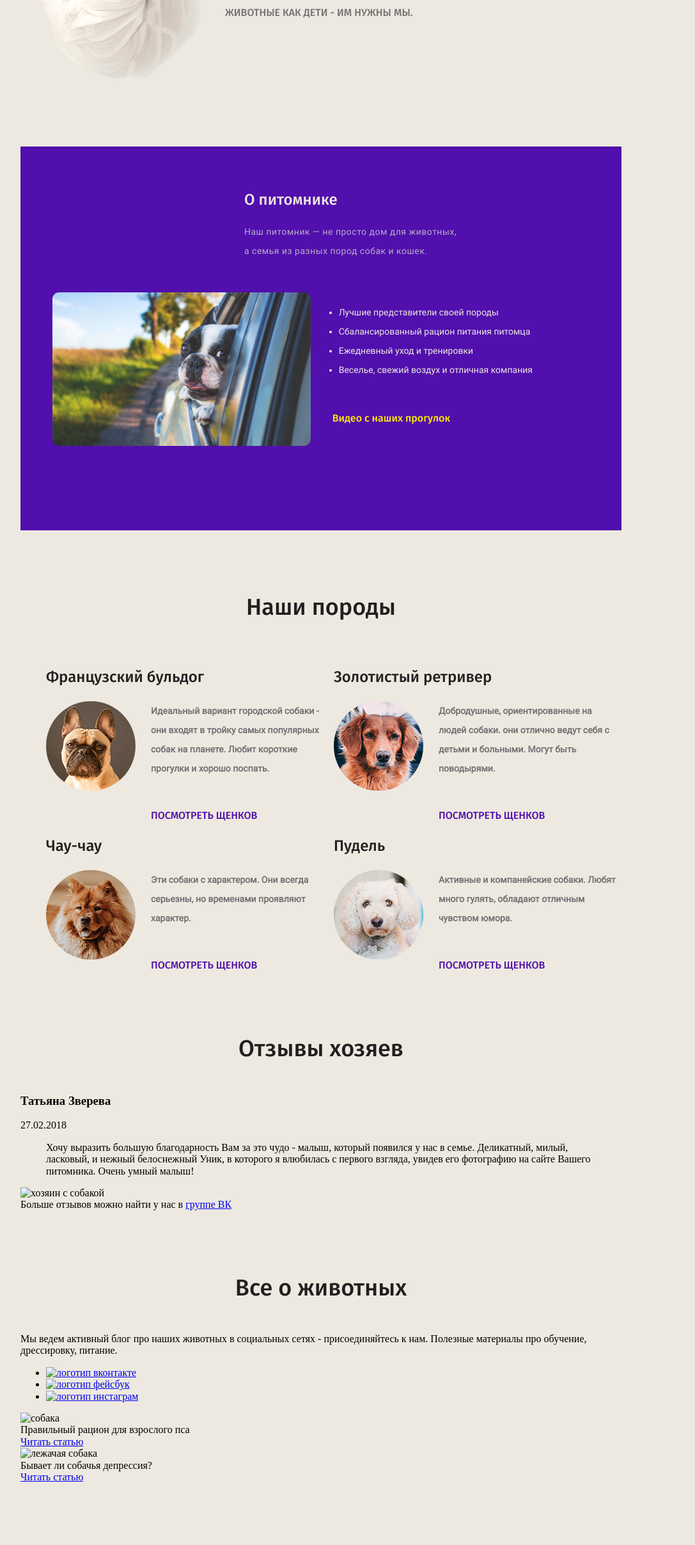
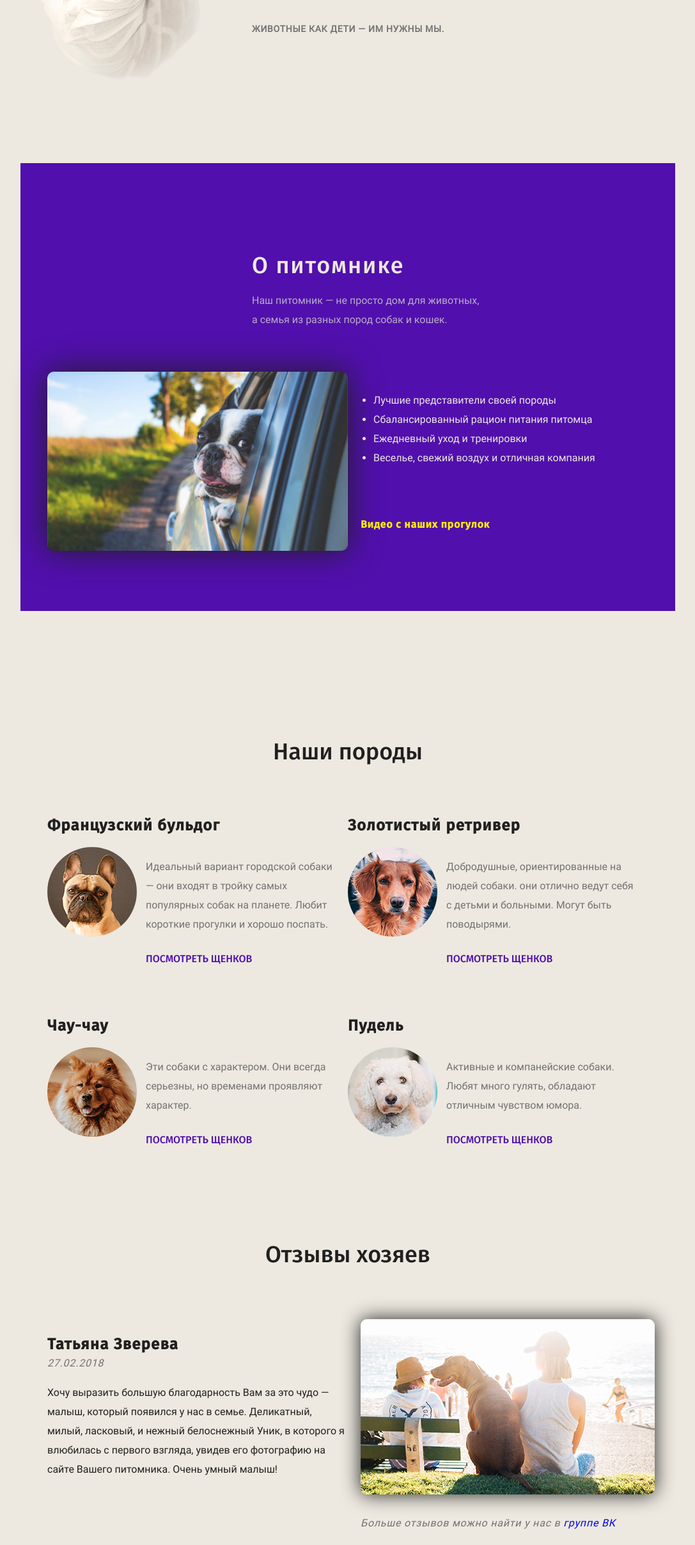
Before and after one commit to sabrinabik/epixx-pets, a plain HTML site: page index.html in a window 1280 px wide. Shown: the part 385-2800 px from the top of the page at 64% size, without its empty margins (96-1183 px from the left). Drawn offline with nearby package versions, Linux system fonts and the light colour scheme; files whose address does not match are found by name.

Commit message:
made all sections

```diff
--- a/index.html
+++ b/index.html
@@ -13,14 +13,14 @@
           <img src="images/logo_image.png" alt="логотип" class="logo_img">
           <nav class="nav_menu">
             <ul class="menu_list">
-              <li class="menu_item"><a href="#" class="menu_link">О питомнике</a></li>
-              <li class="menu_item"><a href="#" class="menu_link ">Животные</a></li>
-              <li class="menu_item"><a href="https://vk.com/topic-166537407_41021587" class="menu_link">Отзывы</a></li>
-              <li class="menu_item"><a href="#" class="menu_link">Блог</a></li>
-              <li class="menu_item"><a href="#" class="menu_link">Контакты</a></li>
+              <li class="menu_item"><a href="#about" class="menu_link">О питомнике</a></li>
+              <li class="menu_item"><a href="#breeds" class="menu_link ">Животные</a></li>
+              <li class="menu_item"><a href="#review" class="menu_link">Отзывы</a></li>
+              <li class="menu_item"><a href="#blog" class="menu_link">Блог</a></li>
+              <li class="menu_item"><a href="#contacts" class="menu_link">Контакты</a></li>
             </ul>
           </nav>
-          <a href="tel:+79252569877" class="logo_phone">+7(925)256 98 77</a>
+          <a href="tel:+79252569877" class="logo_phone">+7 (925) 256 98 77</a>
         </div>
     </header>
   <main>
@@ -29,14 +29,14 @@
         <div class="promo_heading">
           <h1 class="promo_title">
             Питомник породистых животных рядом с вашим домом</h1>
-          <p class="promo_uppertext">животные как дети - им нужны мы.</p>
+          <p class="promo_uppertext">животные как дети — им нужны мы.</p>
         </div>
       </div>
     </section>
     <section class="about">
       <div class="container">
         <div class="about_heading">
-          <h2 class="about_title">О питомнике</h2>
+          <h2 id="about" class="about_title">О питомнике</h2>
           <p class="about_title_text">Наш питомник — не просто дом для животных, а семья из разных пород собак и кошек.</p>
         </div>
         <div class="about_content">
@@ -55,13 +55,13 @@
     </section>
     <section class="breeds">
       <div class="container">
-        <h2 class="title">Наши породы</h2>
+        <h2 id="breeds" class="title">Наши породы</h2>
         <ul class="breeds_list">
           <li class="breeds_item">
             <h3 class="breeds_item_title">Французский бульдог</h3>
             <img src="./images/photo_french_bulldog.png" alt="бульдог" class="breed_img">
             <div class="breeds_item_content">
-              <p class="breed_text">Идеальный вариант городской собаки - они входят в тройку самых популярных собак на планете. Любит короткие прогулки и хорошо поспать.</p>
+              <p class="breed_text">Идеальный вариант городской собаки — они входят в тройку самых популярных собак на планете. Любит короткие прогулки и хорошо поспать.</p>
               <a href="#" class="breed_link">посмотреть щенков</a>
             </div>
           </li>
@@ -92,21 +92,19 @@
         </ul>
       </div>
     </section>
-
-
     <section class="review">
       <div class="container">
-        <h2 class="title">Отзывы хозяев</h2>
+        <h2 id="review" class="title">Отзывы хозяев</h2>
         <div class="review_content">
            <h3 class="review_heading">Татьяна Зверева</h3>
            <div class="review_time">27.02.2018</div>
-           <blockquote> Хочу выразить большую благодарность Вам за это чудо - малыш, который появился у нас в семье. Деликатный, милый, ласковый, и нежный белоснежный Уник, в которого я влюбилась с первого взгляда, увидев его фотографию на сайте Вашего питомника. Очень умный малыш!
-           </blockquote>
+           <p class="review_text"> Хочу выразить большую благодарность Вам за это чудо — малыш, который появился у нас в семье. Деликатный, милый, ласковый, и нежный белоснежный Уник, в которого я влюбилась с первого взгляда, увидев его фотографию на сайте Вашего питомника. Очень умный малыш!
+           </p>
         </div>
         <div class="review_photo">
-          <img src="images/review_image.jpg" alt="хозяин с собакой" class="review_img">
+          <img src="./images/photo_review.jpg" alt="хозяин с собакой" class="review_img">
         <div class="review_link">
-          Больше отзывов можно найти у нас в <a href="https://vk.com/topic-166537407_41021587" class="review_link_vk">группе ВК</a>
+          Больше отзывов можно найти у нас в <a href="https://vk.com/topic-166537407_41021587" class="review_link_vk" >группе ВК</a>
         </div>
         </div>
       </div>
@@ -114,23 +112,23 @@
     <section class="blog">
       <div class="container">
         <div class="blog_content">
-          <h2 class="title">Все о животных</h2>
+          <h2 id="blog" class="blog_title">Все о животных</h2>
           <p class="blog_text">Мы ведем активный блог про наших животных в социальных сетях - присоединяйтесь к нам. Полезные материалы про обучение, дрессировку, питание.</p>
-          <ul class="social_media">
-            <li class="social_media_item"><a href="https://vk.com/epixx_pets"><img src="" alt="логотип вконтакте"></a></li>
-            <li class="social_media_item"><a href="#"><img src="" alt="логотип фейсбук"></a></li>
-            <li class="social_media_item"><a href="#"><img src="" alt="логотип инстаграм"></a></li>
+          <ul class="social_media_list">
+            <li class="social_media_item"><a href="https://vk.com/epixx_pets"><img src="./images/social-icon-vk.png" alt="логотип вконтакте"></a></li>
+            <li class="social_media_item"><a href="#"><img src="./images/social-icon-facebook.png" alt="логотип фейсбук"></a></li>
+            <li class="social_media_item"><a href="#"><img src="./images/social-icon-instagram.png" alt="логотип инстаграм"></a></li>
           </ul>
         </div>
         <div class="blog_cards">
           <div class="blog_card">
-            <img src="images/card_image.jpg" alt="собака" class="card_img">
+            <img src="./images/blog_list_img_1.jpg" alt="собака" class="card_img">
             <div class="blog_card_text">Правильный рацион для взрослого пса
             </div>
             <a href="#" class="blog_card_link">Читать статью</a>
           </div>
           <div class="blog_card">
-            <img src="images/card_image.jpg" alt="лежачая собака" class="card_img">
+            <img src="./images/blog_list_img_2.jpg" alt="лежачая собака" class="card_img">
             <div class="blog_card_text">Бывает ли собачья депрессия?
             </div>
             <a href="#" class="blog_card_link">Читать статью</a>
@@ -140,7 +138,7 @@
     </section>
     <section class="contacts">
       <div class="container">
-        <h2 class="title">Контакты</h2>
+        <h2 id="contacts" class="title title_contacts">Контакты</h2>
           <div class="contacts_content">
             <h3 class="contacts_title">Адрес</h3>
             <div class="contacts_text">
@@ -148,22 +146,20 @@
             </div>
           </div>
           <div class="contacts_content">
-          <h3 class="contacts_title">Режим работы</h3>
+            <h3 class="contacts_title">e-mail</h3>
             <div class="contacts_text">
-          Каждый день с 10:00 до 22:00
+            <a href="mailto:petshelp@pets.ru" class="contacts_link">petshelp@pets.ru</a>
             </div>
           </div>
         <div class="contacts_content">
-          <h3 class="contacts_title">e-mail</h3>
-          <div class="contacts_text">
-          <a href="mailto:petshelp@pets.ru" class="contacts_email">petshelp@pets.ru</a>
-          </div>
+          <h3 class="contacts_title">Режим работы</h3>
+          <div class="contacts_text"> Каждый день с 10:00 до 22:00</div>
         </div>
         <div class="contacts_content">
           <h3 class="contacts_title">Tелефон</h3>
           <div class="contacts_text">
-            <a href="tel:+79252567896" class="contacts_phone">+7(925)256 78 96</a>
-            Мы принимаем звонки с 10:00 до 21:00
+            <a href="tel:+79252567896" class="contacts_link">+7 (925) 256 78 96</a>
+            <div class="contacts_text">Мы принимаем звонки с 10:00 до 21:00</div>
           </div>
         </div>
       </div>
@@ -171,18 +167,20 @@
   </main>
   <footer class="footer">
     <div class="container">
+      <div class="footer_container">
       <ul class="footer_menu_list">
-        <li class="footer_menu_item"><a href="#" class="menu_link">О питомнике</a></li>
-        <li class="footer_menu_item"><a href="#" class="menu_link ">Животные</a></li>
-        <li class="footer_menu_item"><a href="https://vk.com/topic-166537407_41021587" class="menu_link">Отзывы</a></li>
-        <li class="footer_menu_item"><a href="#" class="menu_link">Блог</a></li>
-        <li class="footer_menu_item"><a href="#" class="menu_link">Контакты</a></li>
+        <li class="footer_menu_item"><a href="#" class="footer_menu_link">О питомнике</a></li>
+        <li class="footer_menu_item"><a href="#" class="footer_menu_link ">Животные</a></li>
+        <li class="footer_menu_item"><a href="https://vk.com/topic-166537407_41021587" class="footer_menu_link">Отзывы</a></li>
+        <li class="footer_menu_item"><a href="#" class="footer_menu_link">Блог</a></li>
+        <li class="footer_menu_item"><a href="#" class="footer_menu_link">Контакты</a></li>
       </ul>
-      <ul class="social_media">
-            <li class="social_media_item"><a href="https://vk.com/epixx_pets"><img src="" alt="логотип вконтакте"></a></li>
-            <li class="social_media_item"><a href="#"><img src="" alt="логотип фейсбук"></a></li>
-            <li class="social_media_item"><a href="#"><img src="" alt="логотип инстаграм"></a></li>
+        <ul class="social_media_footer">
+          <li class="social_media_item_footer"><a href="https://vk.com/epixx_pets"><img src="./images/social-icon-vk.png" alt="логотип вконтакте"></a></li>
+          <li class="social_media_item_footer"><a href="#"><img src="./images/social-icon-facebook.png" alt="логотип фейсбук"></a></li>
+          <li class="social_media_item_footer"><a href="#"><img src="./images/social-icon-instagram.png" alt="логотип инстаграм"></a></li>
         </ul>
+    </div>
   </div>
   </footer>
 </div>
--- a/style/style.css
+++ b/style/style.css
@@ -25,6 +25,8 @@ body {
 .container {
   width: 940px;
   vertical-align: top;
+  margin: 0 auto;
+  font-size: 0;
 }
 .logo_img {
   display: inline-block;
@@ -35,7 +37,6 @@ body {
   font-size: 0;
   vertical-align: top;
   margin-top: 20px;
-  margin-bottom: 130px;
   margin-left: 146px;
 }
 .menu_list {
@@ -47,102 +48,117 @@ body {
 }
 .menu_link {
   display: inline-block;
-  font-size: 14px;
+  font-family: 'Roboto';
+  font-size: 16px;
+  font-style: normal;
+  line-height: 30px;
   color: #202020;
-  font-family: 'Fira Sans';
-  font-weight: 500;
-  font-style: normal;
   text-decoration: none;
+}
+.menu_link:hover {
+  color: #510fad;
 }
 .logo_phone {
   display: inline-block;
-  margin-left: 30px;
+  vertical-align: top;
+  margin-left: 20px;
+  margin-top: 20px;
+  font-family: 'Roboto';
+  font-size: 16px;
+  line-height: 30px;
+  color: #510fad;
   text-decoration: none;
-  color: #510fad;
-  font-family: 'Fira Sans';
-  font-size: 14px;
-  vertical-align: top;
-  margin-top: 20px;
 }
 .promo_heading {
   margin-left: 320px;
-  margin-right: 100px;
+  margin-right: 110px;
+  margin-top: 130px;
 }
 .promo_title{
   color: #202020;
   font-family: 'Fira Sans';
   font-weight: 500;
   font-size: 48px;
-  font-style: normal;
+  line-height: 60px;
 }
 .promo_uppertext {
-  font-family: 'Fira Sans';
-  font-weight: 500;
-  font-size: 16px;
-  font-style: normal;
+  margin-top: 50px;
+  font-family: 'Roboto';
+  font-size: 14px;
+  font-weight: 700;
   color: #737274;
   text-transform: uppercase;
+  line-height: 20px;
+  letter-spacing: 0.05em;
 }
 .about {
   background-color: #510fad;
-  width: 940px;
-  height: 600px;
+  width: 100%;
+  min-height: 700px;
   margin-top: 200px;
 }
 .about_heading {
   padding-top: 50px;
-  margin: 50px;
   text-align: left;
-  margin-left: 350px;
-  margin-right: 250px;
+  margin-left: 320px;
+  width: 38%;
 }
 .about_title {
+  margin-top: 100px;
   font-family: 'Fira Sans';
   font-weight: 500;
-  font-size: 24px;
+  font-size: 36px;
   font-style: normal;
+  line-height: 20px;
+  letter-spacing: 0.05em;
   color: #ede9e0;
 }
 .about_title_text {
   font-family: 'Roboto';
-  font-size: 14px;
-  font-style: normal;
+  font-size: 16px;
   color: #b8adc8;
   line-height: 30px;
-  letter-spacing: 0.5px;
   text-align: left;
 }
 .about_content {
-  margin-left: 50px;
   display: inline-block;
+  margin-top: 50px;
+  width: 100%;
 }
 .about_img {
   display: inline-block;
   width: 50%;
   border-radius: 10px;
+  box-shadow: 0 0 50px #202020;
 }
 .about_menu {
   display: inline-block;
-  width: 45%;
+  width: 50%;
   vertical-align: top;
-  line-height: 30px;
+  margin-top: 30px;
 }
 .about_item {
   color: #ede9e0;
   font-family: 'Roboto';
-  font-size: 14px;
-  font-style: normal;
+  font-size: 16px;
+  line-height: 30px;
 }
 .about_link {
   display: inline-block;
-  margin-top: 30px;
-  margin-left: 30px;
+  margin-top: 80px;
+  margin-left: 20px;
   font-size: 16px;
   color: #ffec00;
   font-family: 'Fira Sans';
-  font-weight: 500;
-  font-style: normal;
+  font-weight: 700;
+  letter-spacing: 0.05em;
   text-decoration: none;
+}
+.about_link:hover {
+  color: #b8adc8;
+}
+.breeds {
+  margin-top: 200px;
 }
 .title {
   color: #202020;
@@ -150,24 +166,25 @@ body {
   font-weight: 500;
   font-size: 36px;
   font-style: normal;
-  margin-top: 100px;
-  margin-bottom: 50px;
   text-align: center;
 }
 .breeds_list {
   display: inline-block;
   font-size: 0px;
+  padding: 0;
 }
 .breeds_item {
   display: inline-block;
   width: 50%;
-  font-size: 16px
+  margin: 30px 0;
+  font-size: 16px;
 }
 .breeds_item_title {
   font-size: 24px;
   font-family: 'Fira Sans';
-  font-weight: 500;
-  font-style: normal;
+  font-weight: 700;
+  line-height: 20px;
+  letter-spacing: 0.05em;
   color: #202020;
 }
 .breed_img {
@@ -175,21 +192,17 @@ body {
 }
 .breeds_item_content {
   display: inline-block;
-  width: 280px;
-  font-size: 16px;
+  width: 300px;
   vertical-align: top;
-  margin-left: 20px;
+  padding: 0 10px;
 }
 .breed_text {
+  font-family: 'Roboto';
+  font-size: 16px;
   color: #737274;
-  text-align: justify;
-  font-family: 'Roboto';
-  font-size: 14px;
-  margin-bottom: 50px;
   line-height: 30px;
-  margin-top: 0;
   text-align: left;
-  font-weight: bold;
+  margin-bottom: 30px;
 }
 .breed_link {
   text-decoration: none;
@@ -199,3 +212,216 @@ body {
   font-style: normal;
   text-transform: uppercase;
 }
+.breed_link:hover {
+  color: #737274;
+}
+.review {
+  margin-top: 120px;
+  text-align: left;
+}
+.review_content {
+  display: inline-block;
+  width: 50%;
+  margin-top: 50px;
+}
+.review_heading {
+  margin-bottom: 0;
+  font-size: 24px;
+  font-family: 'Fira Sans';
+  font-weight: 700;
+  line-height: 30px;
+  letter-spacing: 0.05em;
+  color: #202020;
+}
+.review_time {
+  font-family: 'Roboto';
+  font-style: italic;
+  font-size: 16px;
+  color: #737274;
+  line-height: 30px;
+  letter-spacing: 0.05em;
+}
+.review_text {
+  font-family: 'Roboto';
+  line-height: 30px;
+  font-size: 16px;
+  color: #202020;
+}
+.review_photo {
+  display: inline-block;
+  width: 50%;
+  margin-top: 50px;
+  vertical-align: top;
+}
+.review_img {
+  border-radius: 10px;
+  margin-left: 20px;
+  box-shadow: 0 0 30px #202020;
+}
+.review_link {
+  margin-top: 30px;
+  margin-left: 20px;
+  font-family: 'Roboto';
+  font-style: italic;
+  font-size: 16px;
+  color: #737274;
+  line-height: 30px;
+  letter-spacing: 0.05em;
+}
+.review_link_vk {
+  text-decoration: none;
+}
+.review_link_vk:hover {
+  color: #737274;
+}
+.blog {
+  background-color: #510fad;
+  margin-top: 200px;
+  min-height: 500px;
+}
+.blog_content {
+  display: inline-block;
+  width: 50%;
+  margin-top: 100px;
+  font-size: 16px;
+}
+.blog_title {
+  text-align: left;
+  font-family: 'Fira Sans';
+  font-weight: 700;
+  font-size: 36px;
+  line-height: 20px;
+  letter-spacing: 0.05em;
+  //color: #ede9e0;
+  color: #fff;
+}
+.blog_text {
+  padding-right: 20px;
+  font-family: 'Roboto';
+  line-height: 30px;
+  font-size: 16px;
+  color: #b8adc8;
+}
+.social_media_list {
+  list-style: none;
+  margin-top: 50px;
+  padding: 0;
+}
+.social_media_item {
+  display: inline-block;
+}
+.social_media_item:hover {
+
+}
+.blog_cards {
+  display: inline-block;
+  vertical-align: top;
+  margin-top: 100px;
+  width: 50%;
+}
+.blog_card {
+  display: inline-block;
+  border-radius: 10px;
+  margin-left: 15px;
+  background-color: #fff;
+  min-height: 300px;
+  padding: 0;
+  width: 220px;
+}
+.blog_card:hover {
+  box-shadow: 0 0 30px #202020;
+}
+.card_img {
+ width: 100%;
+ border-radius: 10px 10px 0 0;
+}
+.blog_card_text {
+  margin: 20px 10px 10px;
+  font-family: 'Roboto';
+  font-size: 16px;
+  color: #202020;
+  line-height: 30px;
+  letter-spacing: 0.05em;
+}
+.blog_card_link {
+  margin-left: 10px;
+  font-family: 'Fira Sans';
+  font-weight: 700;
+  font-size: 14px;
+  line-height: 30px;
+  letter-spacing: 0.05em;
+  color: #510fad;
+  text-decoration: none;
+}
+.contacts {
+  margin-top: 150px;
+}
+.title_contacts {
+  text-align: left;
+}
+.footer_container{
+  margin-left: -42px;
+  margin-right: -42px;
+}
+.contacts_content {
+  display: inline-block;
+  width: 50%;
+  margin-bottom: 20px;
+  vertical-align: top;
+}
+.contacts_title {
+  font-family: 'Fira Sans';
+  font-weight: 500;
+  font-size: 14px;
+  font-style: normal;
+  color: #737274;
+  line-height: 30px;
+  letter-spacing: 0.05em;
+  text-transform: uppercase;
+}
+.contacts_text {
+  height: 50%;
+  font-family: 'Roboto';
+  font-size: 16px;
+  font-style: normal;
+  color: #202020;
+  line-height: 30px;
+}
+.contacts_link {
+  font-family: 'Roboto';
+  font-size: 16px;
+  color: #202020;
+  line-height: 30px;
+  text-decoration: none;
+}
+.footer {
+  margin-top: 100px;
+  border-top: 1px solid #737274;
+  margin-bottom: 100px;
+}
+.footer_menu_item{
+  display: inline-block;
+  margin-left: 30px;
+}
+.footer_menu_list {
+  display: inline-block;
+  margin-top: 30px;
+  margin-left: -30px;
+  padding: 0;
+  width: 90%;
+}
+.footer_menu_link {
+  display: inline-block;
+  font-family: 'Roboto';
+  font-size: 16px;
+  color: #737274;
+  line-height: 30px;
+  text-decoration: none;
+}
+.social_media_footer {
+  display: inline-block;
+  margin-left: 12px
+}
+.social_media_item_footer {
+  display: inline-block;
+}
```
Also changed, not shown: images/blog_list_img_1.jpg (added), images/blog_list_img_1.png (deleted), images/blog_list_img_2.jpg (added), images/blog_list_img_2.png (deleted), images/photo_review.jpg (added), images/photo_review.png (deleted), 1 other file. Lines whose indentation alone changed are shown as unchanged.
